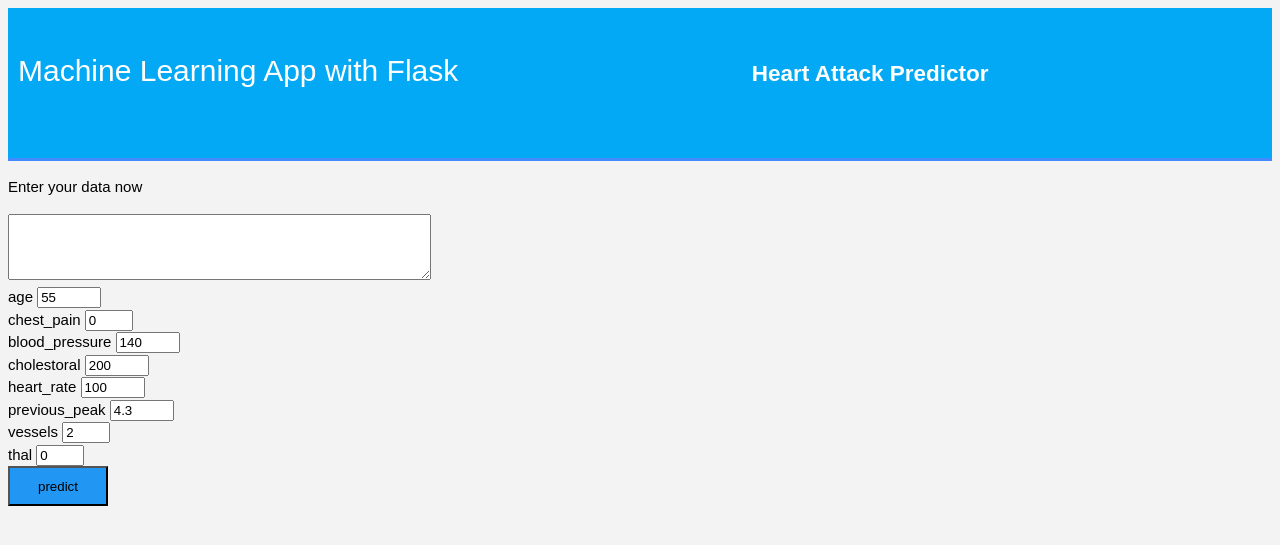
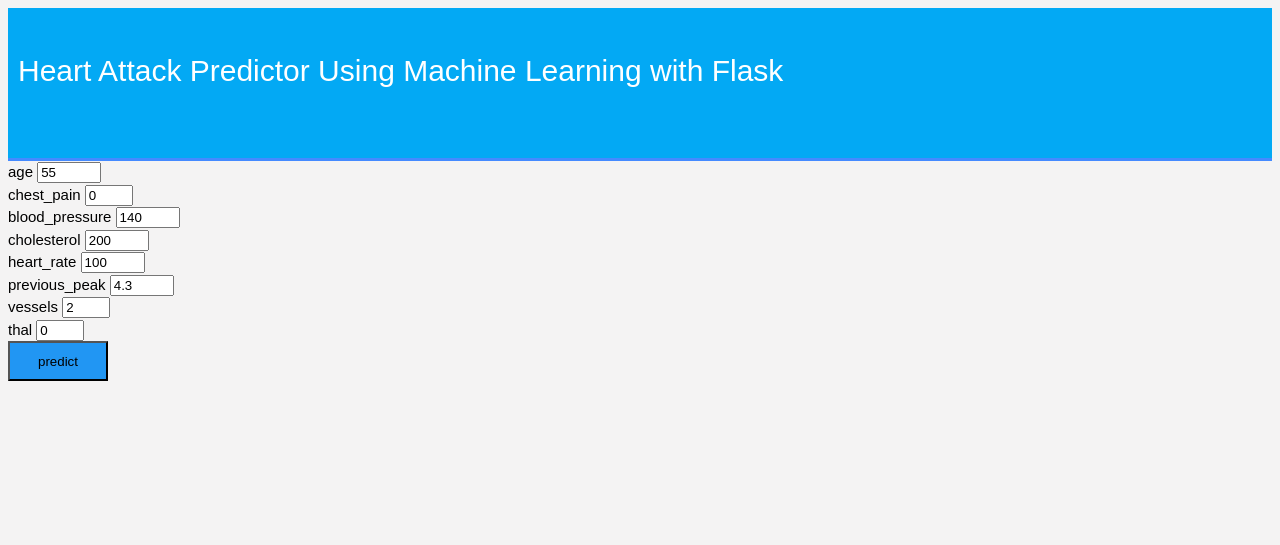
Before and after one commit to evrimpolat93/final-project, a Flask app: page / in a window 1280 px wide. Shown: the top 545 px of the page. Run offline with Flask 2, Linux system fonts and the light colour scheme; parts of the project's set-up code (start-up, migrations or seed data) failed here and were passed over.

Commit message:
minor fix

```diff
--- a/app.py
+++ b/app.py
@@ -25,7 +25,7 @@
         # sex = int(request.form['sex'])
         cp = int(request.form['chest_pain'])
         tr = int(request.form['blood_pressure'])
-        chol = int(request.form['cholestoral'])
+        chol = int(request.form['cholesterol'])
         # fbs = int(request.form['blood_sugar'])
         # ecg = int(request.form['cardiographic_results'])
         chh = int(request.form['heart_rate'])
--- a/templates/home.html
+++ b/templates/home.html
@@ -9,9 +9,9 @@
 	<header>
 		<div class="container">
 		<div id="brandname">
-			Machine Learning App with Flask
+			Heart Attack Predictor Using Machine Learning with Flask
 		</div>
-		<h2>Heart Attack Predictor</h2>
+		<!-- <h2>Heart Attack Predictor</h2> -->
 
 	</div>
 	</header>
@@ -19,18 +19,15 @@
 	<div class="ml-container">
 
 		<form action="{{ url_for('predictions')}}" method="POST">
-		<p>Enter your data now</p>
+		<!-- <p>Enter your data now</p> -->
 		<!-- <input type="text" name="comment"/> -->
-		<textarea name="message" rows="4" cols="50"></textarea>
-		<br/>
+		<!-- <textarea name="message" rows="4" cols="50"></textarea>
+		<br/> -->
 		<div>
 			<label for="age">age</label>
 			<input id="age" name="age" type="number" min="1" max="100" value="55"/>
 		  </div>
-		  <!-- <div>
-			<label for="sex">sex</label>
-			<input id="sex" name="sex" type="number" min="0" max="1" value="0"/>
-		  </div> -->
+
 		  <div>
 			<label for="chest_pain">chest_pain</label>
 			<input id="chest_pain" name="chest_pain" type="number" min="0" max="3" value="0" />
@@ -40,33 +37,20 @@
 			<input id="blood_pressure" name="blood_pressure" type="number" min="90" max="200" value="140"/>
 		  </div>
 		  <div>
-			<label for="cholestoral">cholestoral</label>
-			<input id="cholestoral" name="cholestoral" type="number" min="100" max="600" value="200" />
+			<label for="cholesterol">cholesterol</label>
+			<input id="cholesterol" name="cholesterol" type="number" min="100" max="600" value="200" />
 		  </div>
-		  <!-- <div>
-			<label for="blood_sugar">blood_sugar</label>
-			<input id="blood_sugar" name="blood_sugar" type="number" min="0" max="1" value="0"/>
-		  </div> -->
-		  <!-- <div>
-			<label for="cardiographic_results">cardiographic_results</label>
-			<input id="cardiographic_results" name="cardiographic_results" type="number" min="0" max="2" value="0" />
-		  </div> -->
+
 		  <div>
 			<label for="heart_rate">heart_rate</label>
 			<input id="heart_rate" name="heart_rate" type="number" min="60" max="225" value="100"/>
 		  </div>
-		  <!-- <div>
-			<label for="angina">angina</label>
-			<input id="angina" name="angina" type="number" min="0" max="1" value="0" />
-		  </div> -->
+
 		  <div>
 			<label for="previous_peak">previous_peak</label>
 			<input id="previous_peak" name="previous_peak" type="number" step="0.1" min="0" max="6.2" value="4.3"/>
 		  </div>
-		  <!-- <div>
-			<label for="slope">slope</label>
-			<input id="slope" name="slope" type="number" min="0" max="1" value="0" />
-		  </div> -->
+
 		  <div>
 			<label for="vessels">vessels</label>
 			<input id="vessels" name="vessels" type="number" min="0" max="4" value="2" />
```
